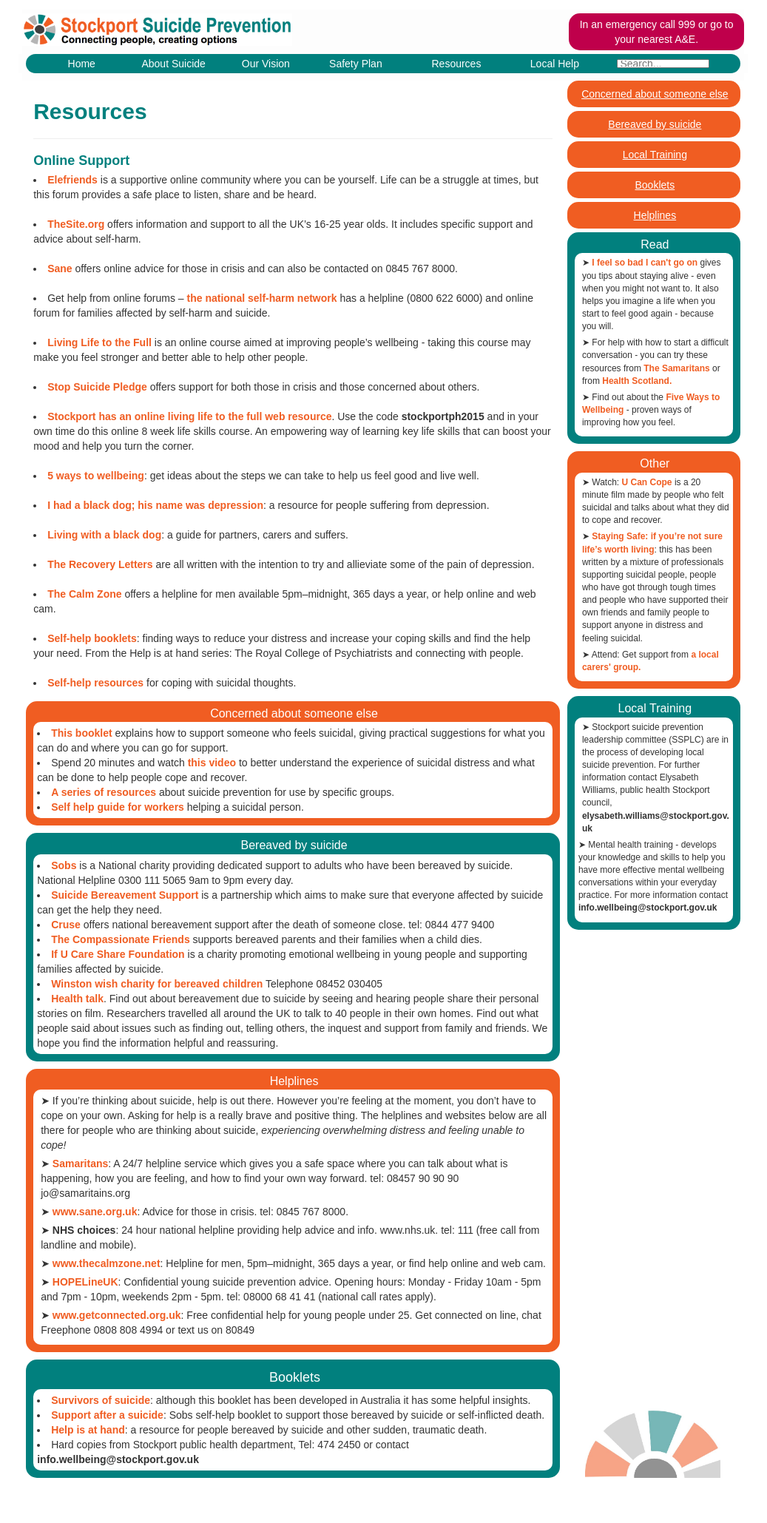
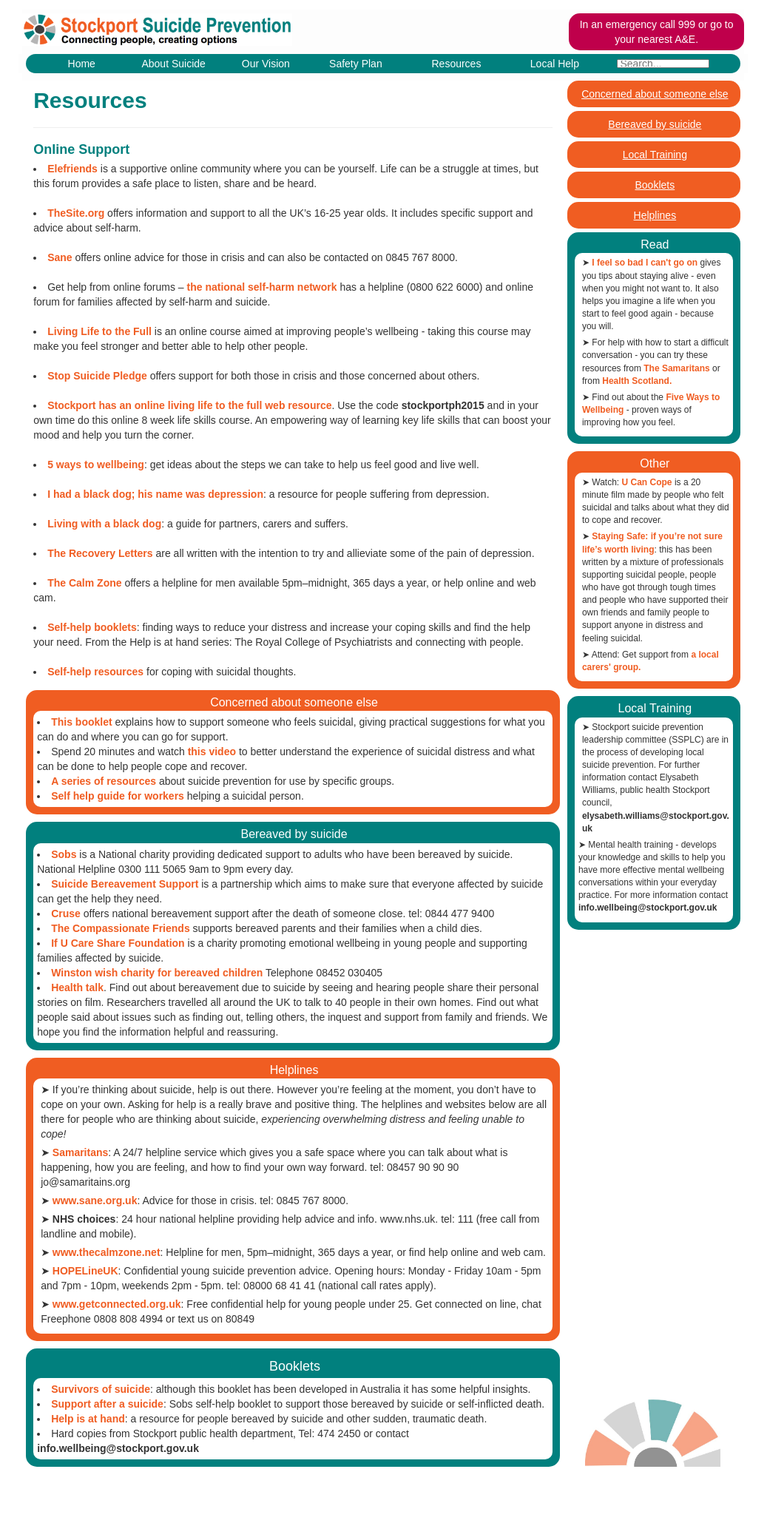
Before and after one commit to stockport/stockport.github.io, a Jekyll site: the page built from pages/resources.html, in a window 1280 px wide. Shown: the whole page at 74% size, without its empty margins (122-1159 px from the left). Built offline with Jekyll 4.4.1, drawn with Linux system fonts in a browser that asks for light colours; comment, search, counter and statistics services are not loaded.

```diff
--- a/_sass/general.scss
+++ b/_sass/general.scss
@@ -61,6 +61,10 @@
   margin: auto;
   text-align: center;
   margin-bottom: 10px;
+}
+
+h2 {
+  margin-top: 5px;
 }
 
 h4 {
```
Also changed, not shown: pages/about.html (renamed from navigation/about.html), pages/bereaved.html (renamed from options/bereaved.html), pages/concerned.html (renamed from options/concerned.html), pages/help.html (renamed from navigation/help.html), pages/previously.html (renamed from options/previously.html), pages/resources.html (renamed from navigation/resources.html), pages/safetyplan.html (renamed from navigation/safetyplan.html), pages/suicidal.html (renamed from options/suicidal.html), pages/vision.html (renamed from navigation/vision.html).
